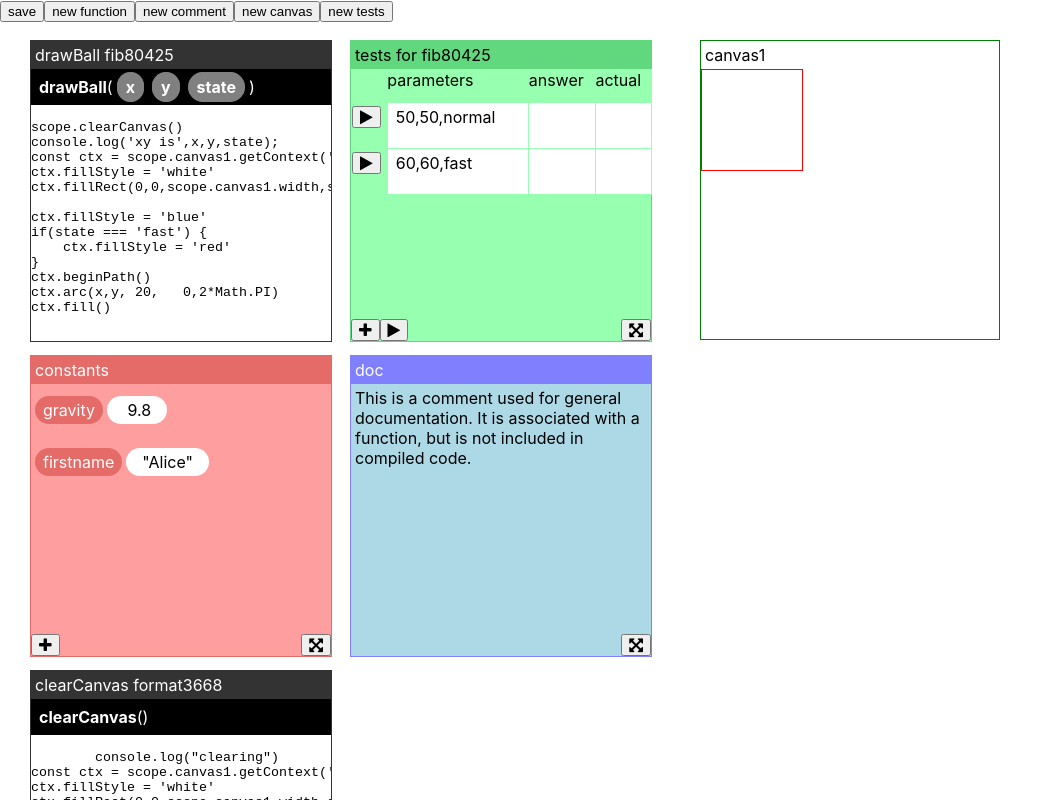
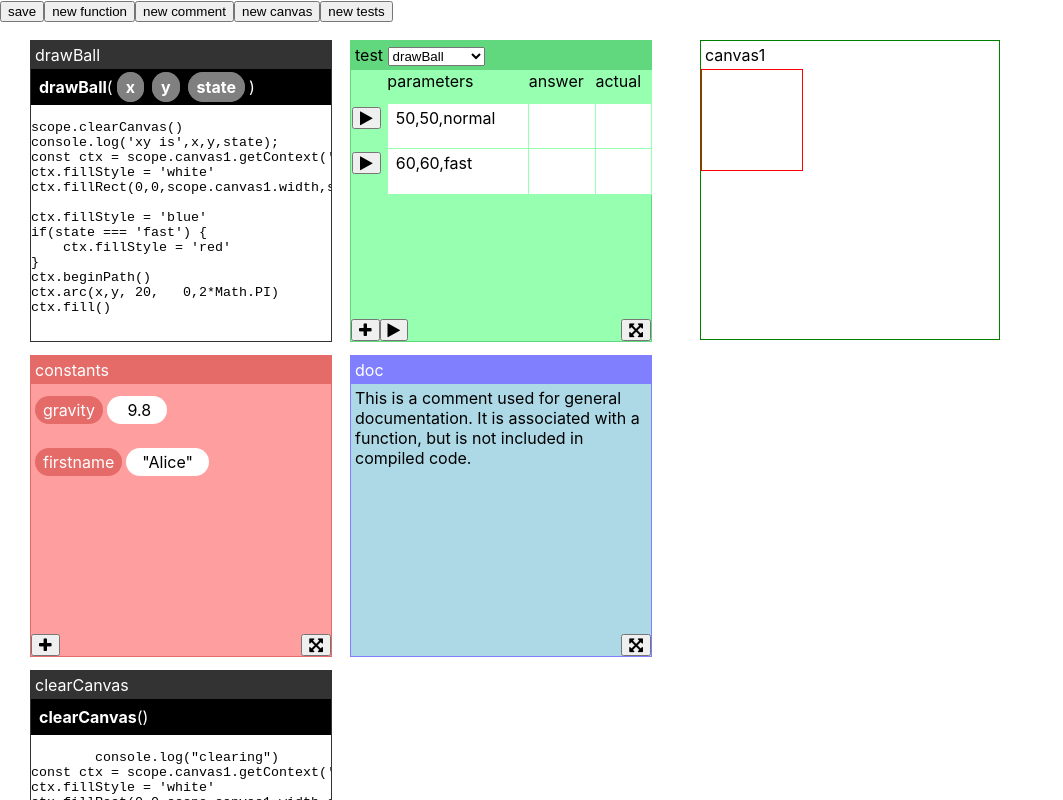
Before and after one commit to joshmarinacci/koding-experiment, a React (Create React App) app: page / in a window 1280 px wide. Shown: the top 800 px of the page, without its empty margins (0-1063 px from the left). Built offline with nearby package versions, Linux system fonts and the light colour scheme.

Commit message:
let unit tests select a new target

```diff
--- a/src/App.js
+++ b/src/App.js
@@ -188,7 +188,7 @@ class App extends Component {
     }
     renderChunk(p) {
         if(p.type === 'function') return <FunView fun={p} key={p.id} editor={ed}/>
-        if(p.type === 'tests') return <TestsView fun={p} key={p.id} processor={Processor} editor={ed}/>
+        if(p.type === 'tests') return <TestsView fun={p} key={p.id} processor={Processor} editor={ed} project={project}/>
         if(p.type === 'constants') return <ConstantsView fun={p} key={p.id} editor={ed}/>
         if(p.type === 'comment') return <CommentDocView fun={p} key={p.id} editor={ed}/>
         if(p.type === 'canvas') return <CanvasView fun={p} key={p.id} editor={ed}/>
--- a/src/FunctionView.js
+++ b/src/FunctionView.js
@@ -6,7 +6,7 @@ export const FunView = ({fun,editor}) => {
     const params = fun.params.map(par => {
         return <span className="param" key={par.name}><b>{par.name}</b></span>
     })
-    return <DraggableWindow type="function" fun={fun} title={fun.name + " " + fun.id} editor={editor}>
+    return <DraggableWindow type="function" fun={fun} title={fun.name} editor={editor}>
         <div className="signature">
             <span className="name">{fun.name}</span>
             ({params})
--- a/src/ProjectEditor.js
+++ b/src/ProjectEditor.js
@@ -32,6 +32,11 @@ export class ProjectEditor {
 
     updateFunctionBody(fun,body) {
         fun.body = body
+        this.fireChange()
+    }
+
+    setTestsTarget(tests, target) {
+        tests.target = target
         this.fireChange()
     }
 
--- a/src/Tests.js
+++ b/src/Tests.js
@@ -1,9 +1,19 @@
 import React from 'react'
 import {DraggableWindow} from './DraggableWindow'
 
+const FunctionChooser = ({fun,project, target, editor}) => {
+    const funs = project.filter(p => p.type === 'function')
+            .map(fun => {
+                return <option key={fun.id} value={fun.id}>{fun.name}</option>
+            })
+    return <select value={target}
+                   onChange={(e)=>editor.setTestsTarget(fun,e.target.value)}
+    >{funs}</select>
+}
 
-export const TestsView = ({fun,editor, processor}) => {
-    return <DraggableWindow fun={fun} editor={editor} title={"tests for " + fun.target} type="tests">
+export const TestsView = ({fun, editor, processor, project}) => {
+    const title = <span> test <FunctionChooser fun={fun} project={project} target={fun.target} editor={editor}/></span>
+    return <DraggableWindow fun={fun} editor={editor} title={title} type="tests">
         <div className="tests-grid">
             <div className="test-headers">
                 <span></span>
```
